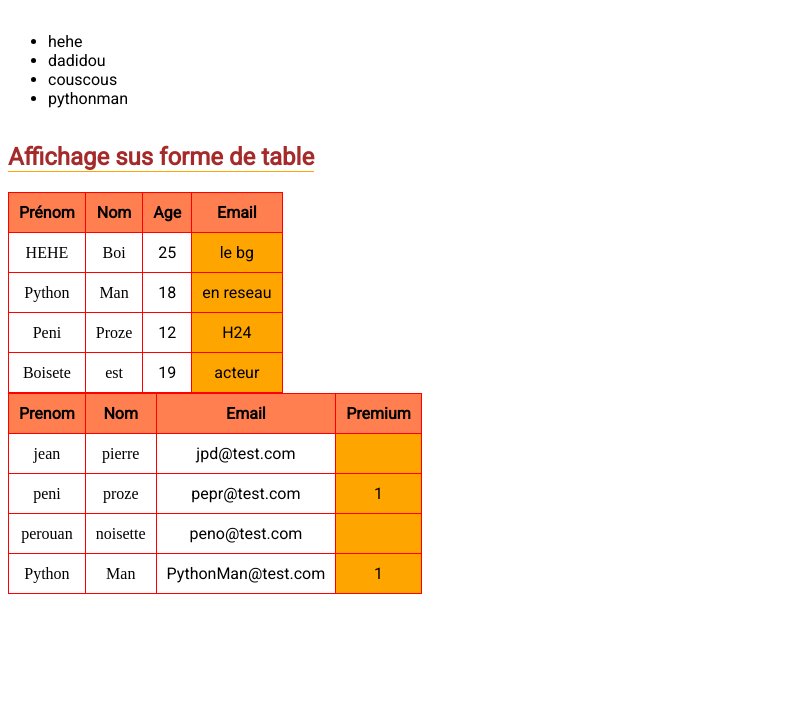
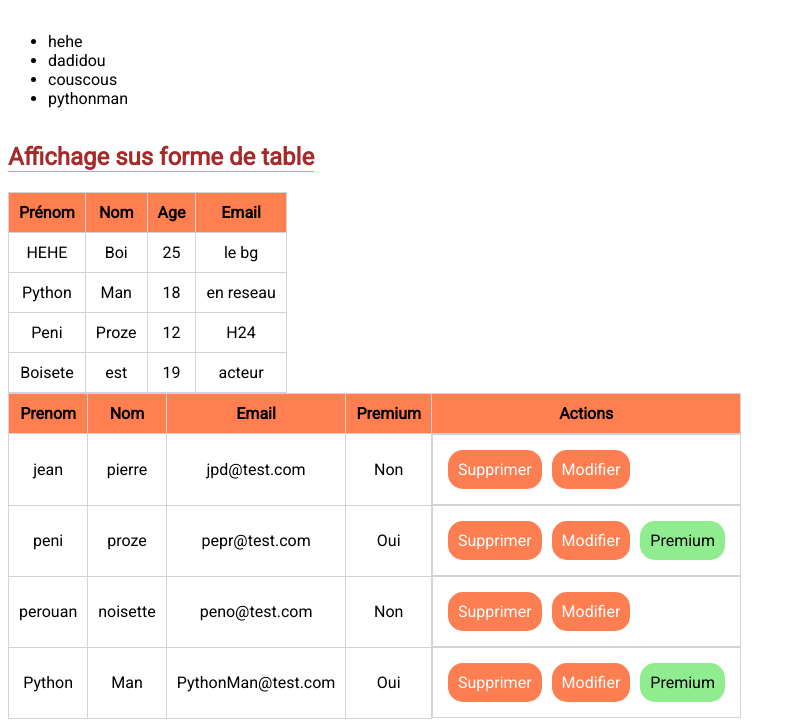
Before and after one commit to SNEAXIII/Exos_PHP, a PHP site: page /tableaux.php in a window 1280 px wide. Shown: the part 382-1109 px from the top of the page, without its empty margins (0-796 px from the left). Before the commit the page ends 976 px from the top, so only its background shows below. Run offline with PHP 8.4, Linux system fonts and the light colour scheme.

Commit message:
vancances

```diff
--- a/php-html-css/table.css
+++ b/php-html-css/table.css
@@ -4,7 +4,7 @@ table
 }
 td,th
 {
-    border: solid 1px red;
+    border: solid 1px lightgray;
     padding: 10px;
     text-align: center;
 }
@@ -12,11 +12,31 @@ th
 {
     background: coral;
 }
-td:nth-child(1),td:nth-child(2)
+/*td:nth-child(1),td:nth-child(2)*/
+/*{*/
+/*    font-family: "Heroes Legend", serif;*/
+/*}*/
+/*td:nth-child(4)*/
+/*{*/
+/*    background: orange;*/
+/*}*/
+.flexbox
 {
-    font-family: "Heroes Legend", serif;
+    display: flex;
 }
-td:nth-child(4)
+.button
 {
-    background: orange;
+    margin: 5px;
+    padding: 10px;
+    color: white;
+    background: #fd7e50;
+    border-radius: 15px;
 }
+.labelPremium
+{
+    margin: 5px;
+    padding: 10px;
+    color: black;
+    background: #8fec8f;
+    border-radius: 15px;
+}
--- a/php-html-css/tableaux.php
+++ b/php-html-css/tableaux.php
@@ -18,17 +18,31 @@ const tableauNo2 = [
         ["Prenom" => "Python","Nom" => "Man","Email" => "PythonMan@test.com","Premium" => True],
 ];
 function afficheTableauTable() {
+    $classeFlexbox = '"flexbox"';
+    $classeButton = '"button"';
     echo "<table><tr>";
     foreach (tableauNo2[0] as $key => $item) {
         echo "<th>$key</th>";
     }
+    echo "<th>Actions</th>";
     echo "</tr>";
     foreach (tableauNo2 as $item) {
-        $prenom = $item["Prenom"];
-        $nom = $item["Nom"];
-        $email = $item["Email"];
-        $premium = $item["Premium"];
-        echo "<tr><td>$prenom</td><td>$nom</td><td>$email</td><td>$premium</td></tr>";
+        $prenom = $item["Prenom"]; $nom = $item["Nom"]; $email = $item["Email"];
+        $premium = $item["Premium"]?"Oui":"Non";
+        $labelPremium = $item["Premium"]?'<span class="labelPremium">Premium</span>':"";
+        echo "
+            <tr>
+                <td>$prenom</td>
+                <td>$nom</td>
+                <td>$email</td>
+                <td>$premium</td>
+                <td class=$classeFlexbox>
+                    <span class=$classeButton>Supprimer</span>
+                    <span class=$classeButton>Modifier</span>
+                    $labelPremium
+                </td>
+            </tr>
+            ";
     }
     echo "</table>";
 }
```
